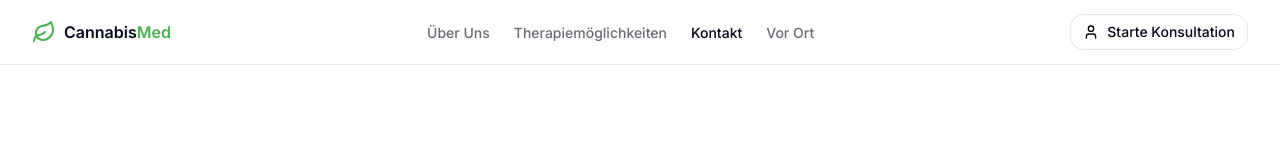
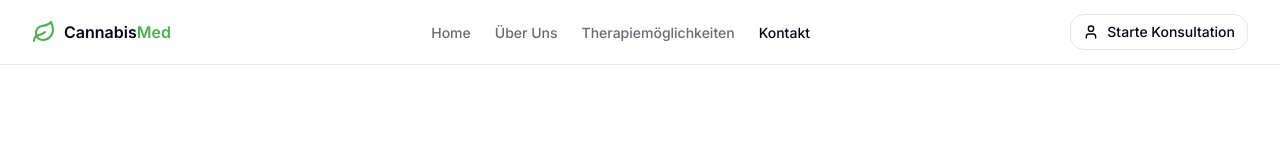
Before and after one commit to EduWck/cannabis-rezept-leicht, a React (Vite) app: page /kontakt in a window 1280 px wide. Shown: the top 160 px of the page. Built offline with nearby package versions, Linux system fonts and the light colour scheme.

Commit message:
Remove Vor Ort button and add Home button
- Removed the "Vor Ort" button from the top navigation bar.
- Added a "Home" button to the top navigation bar, positioned to the left of "Über Uns".
- Added an icon to the "Sichere Zahlung" box.

```diff
--- a/src/components/Navbar.tsx
+++ b/src/components/Navbar.tsx
@@ -1,7 +1,7 @@
 
 import { useState } from "react";
 import { Link, NavLink, useNavigate } from "react-router-dom";
-import { Leaf, Menu, LogOut, User } from "lucide-react";
+import { Leaf, Menu, LogOut, User, Home } from "lucide-react";
 import { Button } from "@/components/ui/button";
 import { Sheet, SheetContent, SheetTrigger } from "@/components/ui/sheet";
 import { useAuth } from "@/contexts/AuthContext";
@@ -11,6 +11,10 @@ import UserMenu from "@/components/navigation/UserMenu";
 import MobileMenu from "@/components/navigation/MobileMenu";
 
 const navItems = [
+  {
+    label: "Home",
+    href: "/",
+  },
   {
     label: "Über Uns",
     href: "/uber-uns",
@@ -22,10 +26,6 @@ const navItems = [
   {
     label: "Kontakt",
     href: "/kontakt",
-  },
-  {
-    label: "Vor Ort",
-    href: "/vor-ort",
   },
 ];
 
--- a/src/components/TrustSection.tsx
+++ b/src/components/TrustSection.tsx
@@ -1,5 +1,4 @@
-
-import { Shield, Check } from 'lucide-react';
+import { Shield, Check, CreditCard } from 'lucide-react';
 
 const TrustSection = () => {
   // Placeholder testimonials
@@ -65,8 +64,7 @@ const TrustSection = () => {
 
           <div className="bg-gray-50 p-6 rounded-xl flex flex-col items-center text-center">
             <div className="flex mb-4">
-              <img src="https://placeholder.com/wp-content/uploads/2018/10/placeholder.com-logo1.png" alt="Stripe" className="h-8 mx-1 opacity-60" />
-              <img src="https://placeholder.com/wp-content/uploads/2018/10/placeholder.com-logo1.png" alt="PayPal" className="h-8 mx-1 opacity-60" />
+              <CreditCard className="text-cannabis-green-500" size={32} />
             </div>
             <h3 className="font-semibold mb-2">Sichere Zahlungen</h3>
             <p className="text-dark-gray-light text-sm">Zahlungsabwicklung über sichere und verschlüsselte Verfahren</p>
--- a/src/components/navigation/MobileMenu.tsx
+++ b/src/components/navigation/MobileMenu.tsx
@@ -1,6 +1,6 @@
 
 import { Link } from "react-router-dom";
-import { Leaf, LogOut } from "lucide-react";
+import { Leaf, LogOut, Home } from "lucide-react";
 import { Button } from "@/components/ui/button";
 
 interface NavItem {
```
